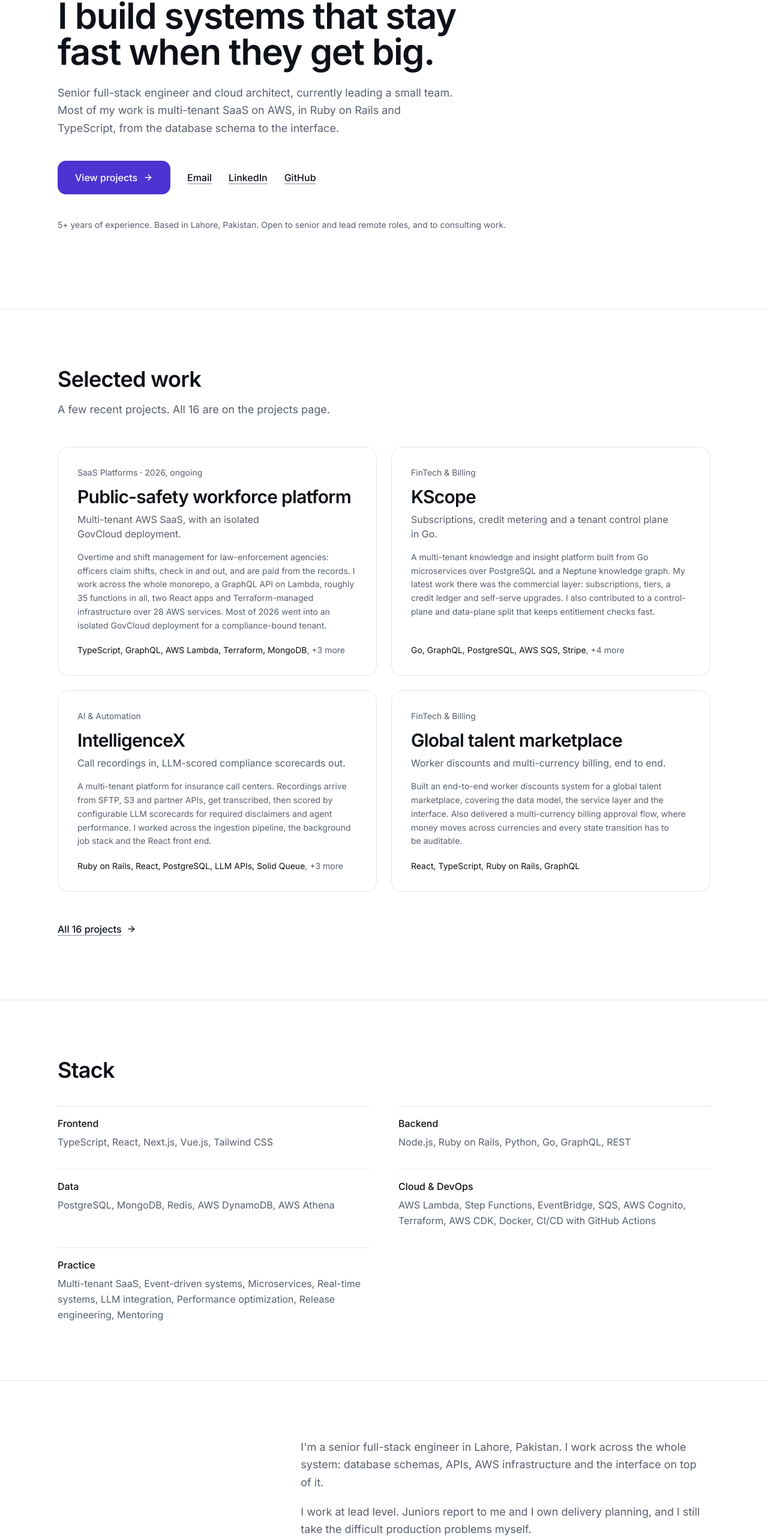
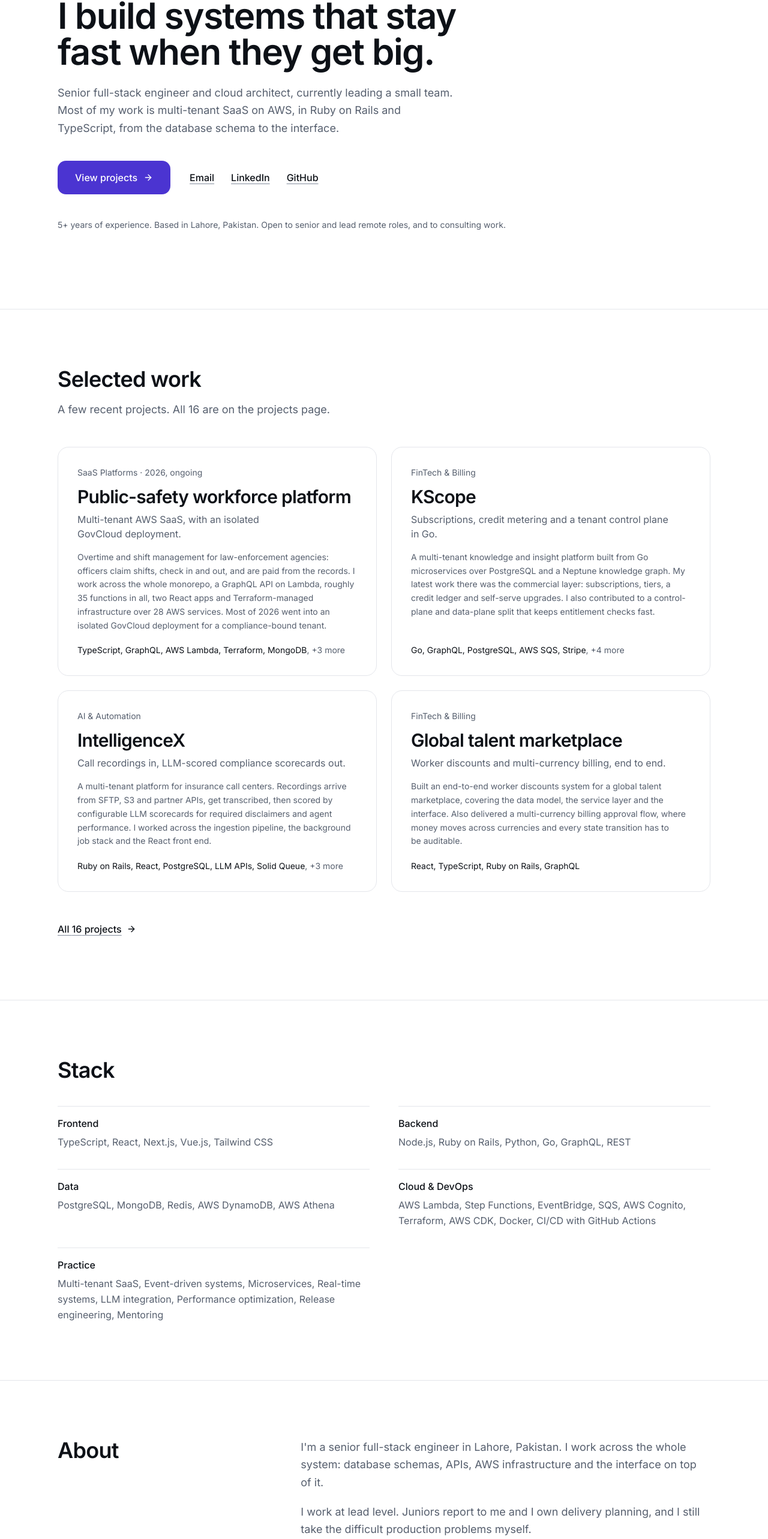
Before and after one commit to syedjawadnisar/Jd_portfolio_v2, a Next.js app: page / in a window 1280 px wide. Shown: the part 205-2771 px from the top of the page at 60% size. Built offline with nearby package versions, Linux system fonts and the light colour scheme; no server answers.

Commit message:
Fix three layout details found in the screenshots
About's heading sat at the bottom of its column, GitHub wrapped onto its own line on a phone, and the filter panel reserved an empty row for a button that was not there.

```diff
--- a/components/home/About.tsx
+++ b/components/home/About.tsx
@@ -10,7 +10,7 @@ export function About() {
       className="scroll-mt-24 border-t border-border"
     >
       <Container className="py-20 sm:py-24">
-        <div className="grid gap-8 lg:grid-cols-[minmax(0,1fr)_minmax(0,2fr)] lg:gap-16">
+        <div className="grid items-start gap-8 lg:grid-cols-[minmax(0,1fr)_minmax(0,2fr)] lg:gap-16">
           <SectionHeading id="about-title" title={about.heading} />
 
           <div className="max-w-2xl space-y-5">
--- a/components/home/Hero.tsx
+++ b/components/home/Hero.tsx
@@ -29,7 +29,7 @@ export function Hero() {
           {hero.subheadline}
         </p>
 
-        <div className="mt-10 flex flex-wrap items-center gap-x-7 gap-y-3">
+        <div className="mt-10 flex flex-col items-start gap-4 sm:flex-row sm:items-center sm:gap-8">
           <Button
             href="/projects/"
             size="lg"
@@ -37,9 +37,11 @@ export function Hero() {
           >
             View projects
           </Button>
-          <TextLink href={`mailto:${site.email}`}>Email</TextLink>
-          <TextLink href={site.linkedin}>LinkedIn</TextLink>
-          <TextLink href={site.github}>GitHub</TextLink>
+          <div className="flex gap-x-7">
+            <TextLink href={`mailto:${site.email}`}>Email</TextLink>
+            <TextLink href={site.linkedin}>LinkedIn</TextLink>
+            <TextLink href={site.github}>GitHub</TextLink>
+          </div>
         </div>
 
         <p className="mt-10 text-sm leading-relaxed text-muted">
--- a/components/projects/ProjectFilters.tsx
+++ b/components/projects/ProjectFilters.tsx
@@ -97,8 +97,8 @@ export function ProjectFilters({
         ) : null}
       </FilterGroup>
 
-      <div className="mt-6 flex min-h-11 items-center">
-        {canClear ? (
+      {canClear ? (
+        <div className="mt-4 flex items-center">
           <button
             type="button"
             onClick={onClearAll}
@@ -107,8 +107,8 @@ export function ProjectFilters({
             <RotateCcw aria-hidden="true" strokeWidth={2} className="size-4" />
             Clear all
           </button>
-        ) : null}
-      </div>
+        </div>
+      ) : null}
     </div>
   );
 }
```
